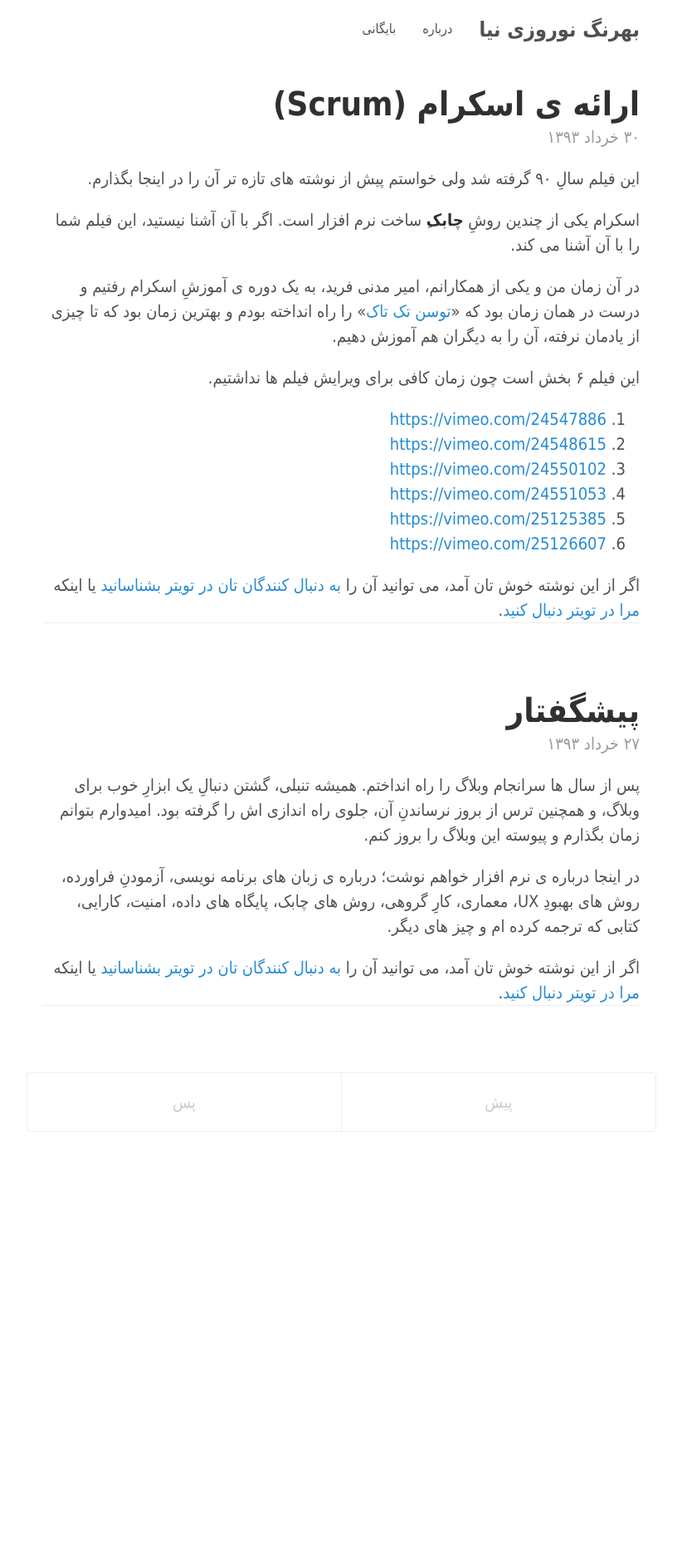
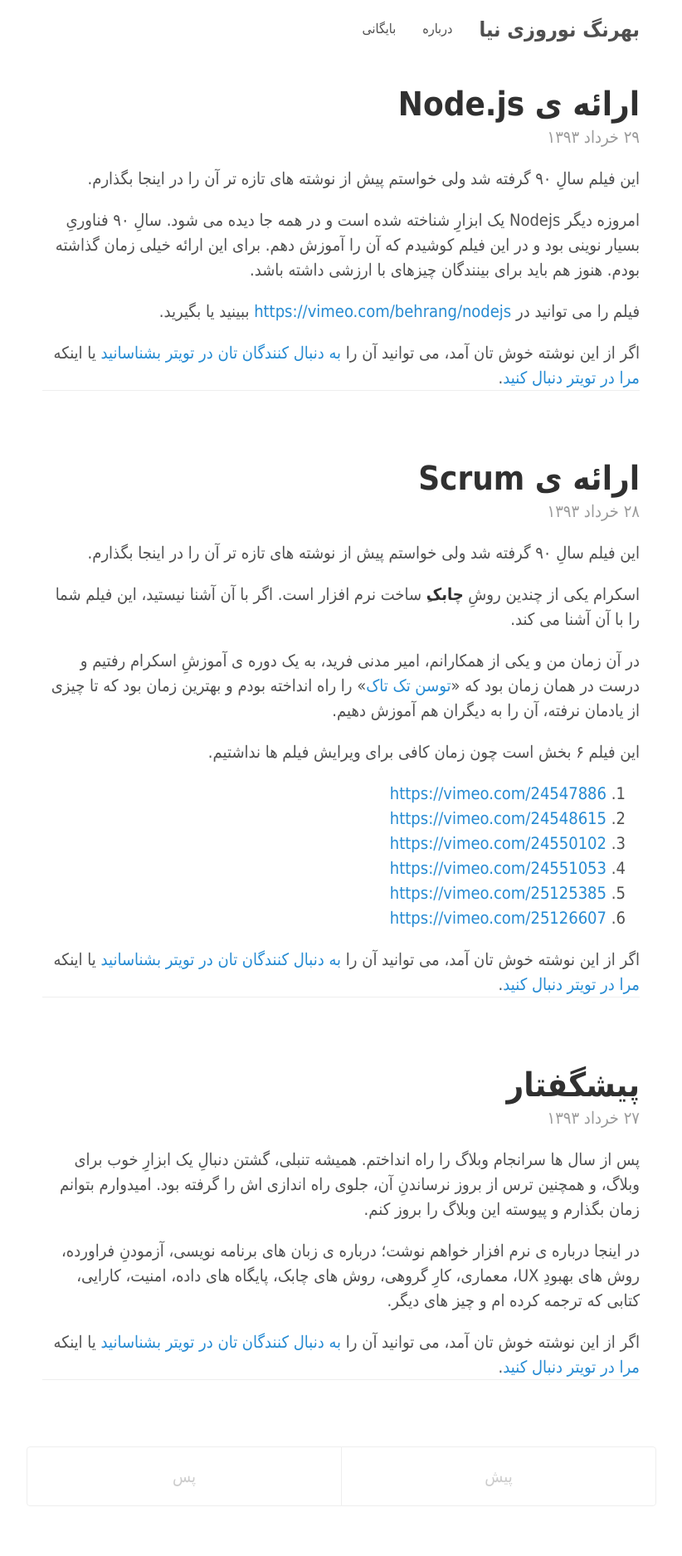
Before and after one commit to behrang/behrang.github.io, a Jekyll site: the page built from index.html, in a window 1280 px wide. Shown: the whole page at 83% size, without its empty margins (229-1051 px from the left). Built offline with Jekyll 4.4.1, drawn with Linux system fonts in a browser that asks for light colours; Markdown is read by kramdown in place of the engine named in the settings; the list of posts is cut into pages by our own code; before the commit the page ends 1424 px from its top, so only the background shows below that.

Commit message:
Add node.js post

```diff
--- a/_posts/2014-06-20-scrum-presentation.md
+++ b/_posts/2014-06-18-scrum-presentation.md
@@ -1,7 +1,7 @@
 ---
 layout: post
-title: ارائه ی اسکرام (Scrum)
-comments: true
+title: ارائه ی Scrum
+comments: yes
 ---
 
 این فیلم سالِ ۹۰ گرفته شد ولی خواستم پیش از نوشته های تازه تر آن را در اینجا بگذارم.
--- /dev/null
+++ b/_posts/2014-06-19-nodejs-presentation.md
@@ -0,0 +1,11 @@
+---
+layout: post
+title: ارائه ی Node.js
+comments: yes
+---
+
+این فیلم سالِ ۹۰ گرفته شد ولی خواستم پیش از نوشته های تازه تر آن را در اینجا بگذارم.
+
+امروزه دیگر Nodejs یک ابزارِ شناخته شده است و در همه جا دیده می شود. سالِ ۹۰ فناوریِ بسیار نوینی بود و در این فیلم کوشیدم که آن را آموزش دهم. برای این ارائه خیلی زمان گذاشته بودم. هنوز هم باید برای بینندگان چیزهای با ارزشی داشته باشد.
+
+فیلم را می توانید در [https://vimeo.com/behrang/nodejs](https://vimeo.com/behrang/nodejs) ببینید یا بگیرید.
```
